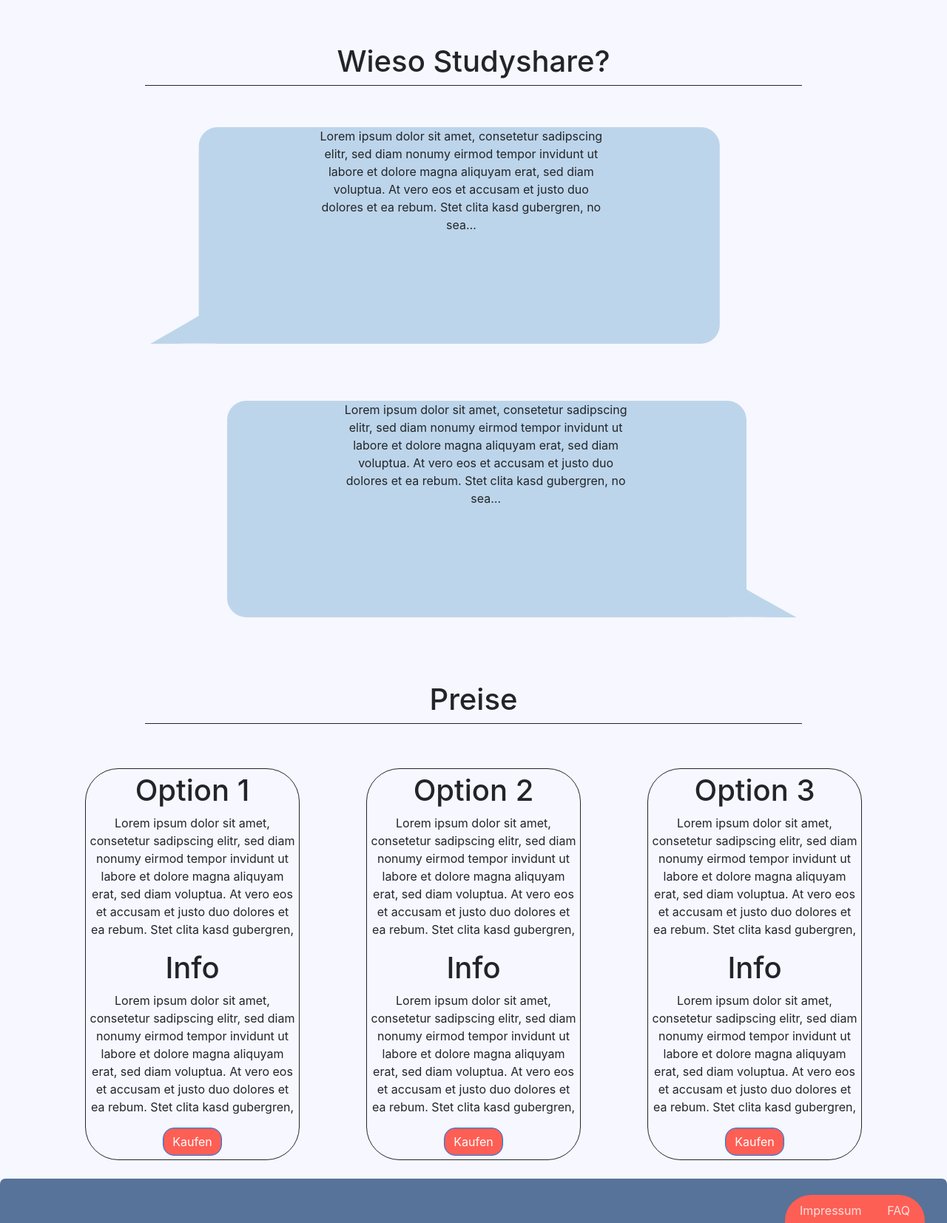
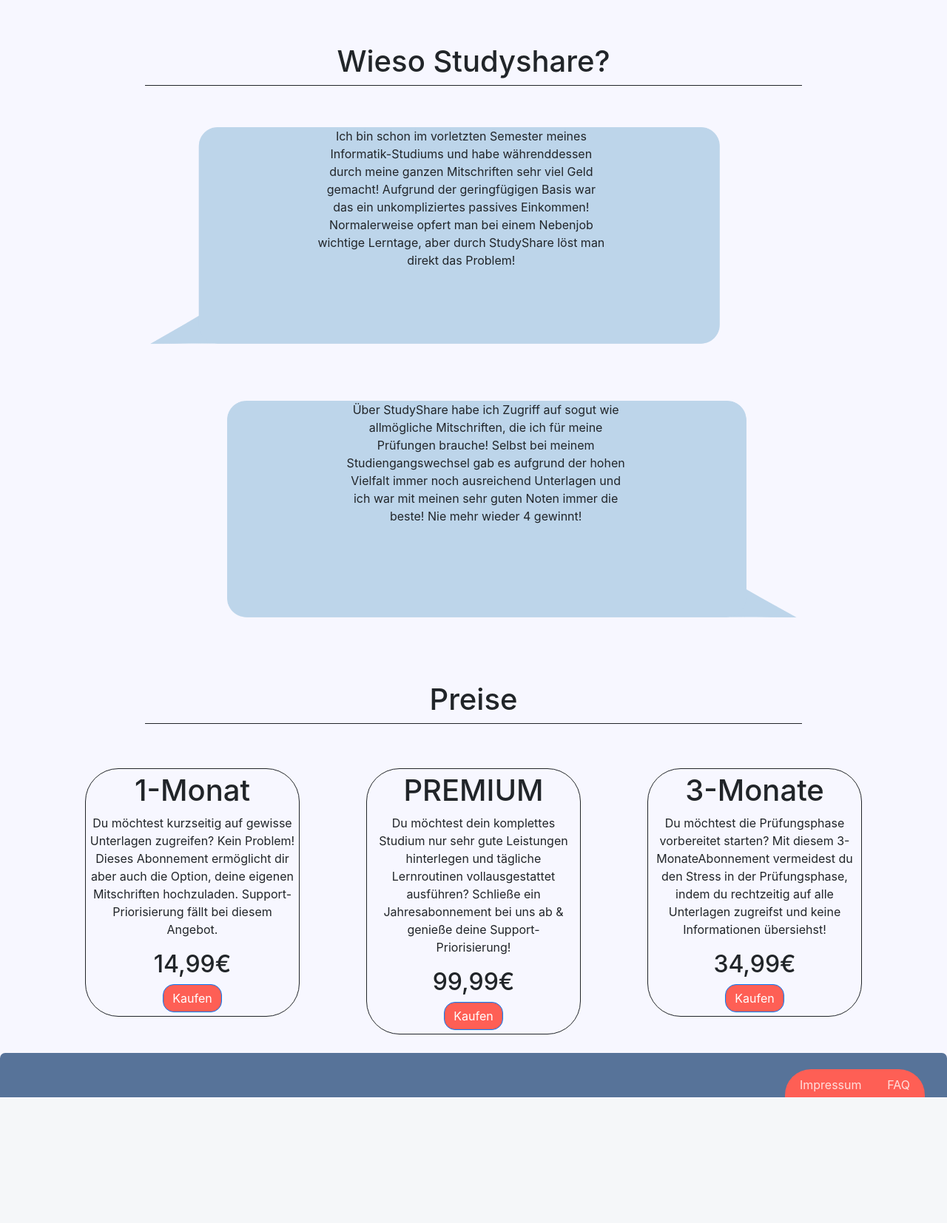
Before and after one commit to ChillySpiral/StudyShare, a PHP site: page / in a window 1280 px wide. Shown: the part 772-2426 px from the top of the page at 74% size. After the commit the page ends 2256 px from the top, so only its background shows below. Run offline with PHP 8.4, Linux system fonts and the light colour scheme; data comes from the database, SQL or seed files in the repository; tables that the repository leaves empty hold one stand-in row (values such as "Sample post").

Commit message:
replaced lorem ipsum

```diff
--- a/index.php
+++ b/index.php
@@ -58,7 +58,9 @@
     { echo '
     <div class="background container-fluid" style="padding-right: 25%;padding-left: 25%; padding-top: 15%;">
             <div style="background: rgba(118,118,118,0.27);color: rgb(255,255,255);border-radius: 25px; padding: 8px;">
-                <p style="font-size: 17px;text-align: center;">Lorem ipsum dolor sit amet, consetetur sadipscing elitr, sed diam nonumy eirmod tempor invidunt ut labore et dolore magna aliquyam erat, sed diam voluptua. At vero eos et accusam et justo duo dolores et ea rebum. Stet clita kasd gubergren, no sea takimata sanctus est Lorem ipsum dolor sit amet. Lorem ipsum dolor sit amet, consetetur sadipscing elitr, sed diam</p>
+                <p style="font-size: 25px; text-align: center; font-weight: bolder;">Lernunterlagen in guter Qualität!</p>
+                <p style="font-size: 25px; text-align: center; font-weight: bolder;">Geld mit deinen eigenen Mitschriften verdienen!</p>
+                <p style="font-size: 25px; text-align: center; font-weight: bolder;">Mit StudyShare ist alles möglich!</p>
             </div>
     </div>
 
@@ -74,9 +76,9 @@
             <div class="col-md-12">
                 <div class="bubble-left">
                     <div class="bubble-content-left">
-                        Lorem ipsum dolor sit amet, consetetur sadipscing elitr, sed diam nonumy eirmod tempor
-                        invidunt ut labore et dolore magna aliquyam erat, sed diam voluptua. At vero eos et accusam
-                        et justo duo dolores et ea rebum. Stet clita kasd gubergren, no sea…
+                        Ich bin schon im vorletzten Semester meines Informatik-Studiums und habe währenddessen durch meine ganzen Mitschriften
+                        sehr viel Geld gemacht! Aufgrund der geringfügigen Basis war das ein unkompliziertes passives Einkommen!
+                        Normalerweise opfert man bei einem Nebenjob wichtige Lerntage, aber durch StudyShare löst man direkt das Problem!
                     </div>
                 </div>
             </div>
@@ -85,9 +87,9 @@
             <div class="col-md-12">
                 <div class="bubble-right">
                     <div class="bubble-content-right">
-                        Lorem ipsum dolor sit amet, consetetur sadipscing elitr, sed diam nonumy eirmod tempor
-                        invidunt ut labore et dolore magna aliquyam erat, sed diam voluptua. At vero eos et accusam
-                        et justo duo dolores et ea rebum. Stet clita kasd gubergren, no sea…
+                        Über StudyShare habe ich Zugriff auf sogut wie allmögliche Mitschriften, die ich für meine Prüfungen brauche!
+                        Selbst bei meinem Studiengangswechsel gab es aufgrund der hohen Vielfalt immer noch ausreichend Unterlagen und ich war
+                        mit meinen sehr guten Noten immer die beste! Nie mehr wieder 4 gewinnt!
                     </div>
                 </div>
             </div>
@@ -105,26 +107,26 @@
         <div class="row">
             <div class="col-md-4">
                 <div style="border-width: 1px;border-style: solid;border-radius: 45px;margin-right: 30px;margin-left: 30px;padding: 5px;margin-top: 5px;margin-bottom: 5px;">
-                    <h1>Option 1</h1>
-                    <p>Lorem ipsum dolor sit amet, consetetur sadipscing elitr, sed diam nonumy eirmod tempor invidunt ut labore et dolore magna aliquyam erat, sed diam voluptua. At vero eos et accusam et justo duo dolores et ea rebum. Stet clita kasd gubergren,</p>
-                    <h1>Info</h1>
-                    <p>Lorem ipsum dolor sit amet, consetetur sadipscing elitr, sed diam nonumy eirmod tempor invidunt ut labore et dolore magna aliquyam erat, sed diam voluptua. At vero eos et accusam et justo duo dolores et ea rebum. Stet clita kasd gubergren,</p><button class="btn btn-primary" type="button" style="background: #fe5f55;border-top-left-radius: 15px;border-top-right-radius: 15px;border-bottom-right-radius: 15px;border-bottom-left-radius: 15px;">Kaufen</button>
+                    <h1>1-Monat</h1>
+                    <p>Du möchtest kurzseitig auf gewisse Unterlagen zugreifen? Kein Problem! Dieses Abonnement ermöglicht dir aber auch die Option, deine eigenen Mitschriften hochzuladen. Support-Priorisierung fällt bei diesem Angebot.</p>
+                    <h2>14,99€</h2>
+                    <button class="btn btn-primary" type="button" style="background: #fe5f55;border-top-left-radius: 15px;border-top-right-radius: 15px;border-bottom-right-radius: 15px;border-bottom-left-radius: 15px;">Kaufen</button>
                 </div>
             </div>
             <div class="col-md-4">
                 <div style="border-width: 1px;border-style: solid;border-radius: 45px;margin-right: 30px;margin-left: 30px;padding: 5px;margin-bottom: 5px;margin-top: 5px;">
-                    <h1>Option 2</h1>
-                    <p>Lorem ipsum dolor sit amet, consetetur sadipscing elitr, sed diam nonumy eirmod tempor invidunt ut labore et dolore magna aliquyam erat, sed diam voluptua. At vero eos et accusam et justo duo dolores et ea rebum. Stet clita kasd gubergren,</p>
-                    <h1>Info</h1>
-                    <p>Lorem ipsum dolor sit amet, consetetur sadipscing elitr, sed diam nonumy eirmod tempor invidunt ut labore et dolore magna aliquyam erat, sed diam voluptua. At vero eos et accusam et justo duo dolores et ea rebum. Stet clita kasd gubergren,</p><button class="btn btn-primary" type="button" style="background: #fe5f55;border-radius: 15px;">Kaufen</button>
+                    <h1>PREMIUM</h1>
+                    <p>Du möchtest dein komplettes Studium nur sehr gute Leistungen hinterlegen und tägliche Lernroutinen vollausgestattet ausführen? Schließe ein Jahresabonnement bei uns ab & genieße deine Support-Priorisierung!</p>
+                    <h2>99,99€</h2>
+                    <button class="btn btn-primary" type="button" style="background: #fe5f55;border-radius: 15px;">Kaufen</button>
                 </div>
             </div>
             <div class="col-md-4">
                 <div style="border-width: 1px;border-style: solid;border-radius: 45px;margin-right: 30px;margin-left: 30px;padding: 5px;margin-top: 5px;margin-bottom: 5px;">
-                    <h1>Option 3</h1>
-                    <p>Lorem ipsum dolor sit amet, consetetur sadipscing elitr, sed diam nonumy eirmod tempor invidunt ut labore et dolore magna aliquyam erat, sed diam voluptua. At vero eos et accusam et justo duo dolores et ea rebum. Stet clita kasd gubergren,</p>
-                    <h1>Info</h1>
-                    <p style="text-align: center;">Lorem ipsum dolor sit amet, consetetur sadipscing elitr, sed diam nonumy eirmod tempor invidunt ut labore et dolore magna aliquyam erat, sed diam voluptua. At vero eos et accusam et justo duo dolores et ea rebum. Stet clita kasd gubergren,</p><button class="btn btn-primary" type="button" style="background: #fe5f55;border-radius: 15px;">Kaufen</button>
+                    <h1>3-Monate</h1>
+                    <p>Du möchtest die Prüfungsphase vorbereitet starten? Mit diesem 3-MonateAbonnement vermeidest du den Stress in der Prüfungsphase, indem du rechtzeitig auf alle Unterlagen zugreifst und keine Informationen übersiehst!</p>
+                    <h2>34,99€</h2>
+                    <button class="btn btn-primary" type="button" style="background: #fe5f55;border-radius: 15px;">Kaufen</button>
                 </div>
             </div>
         </div>
```
Also changed, not shown: Components/payment.php (+9 -12 lines).
